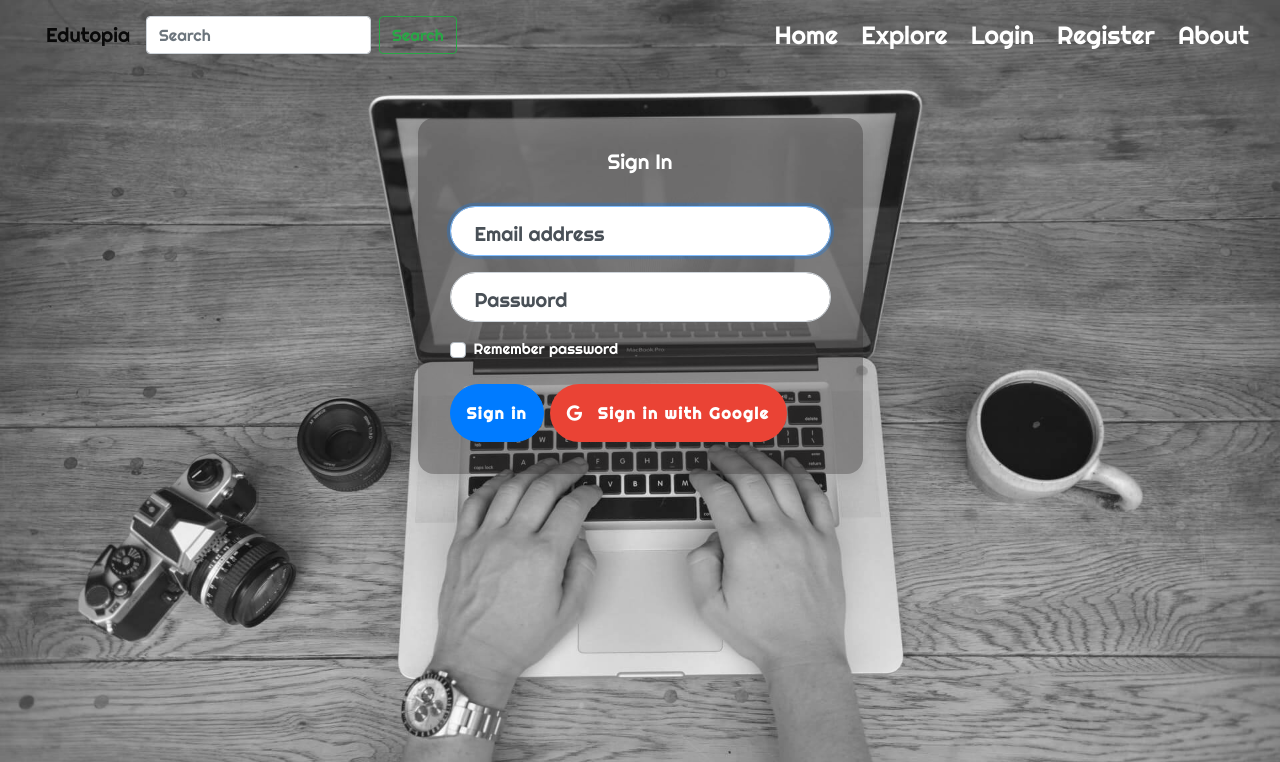
After one commit to Praful932/Edutopia, a Django app: page /login/ in a window 1280 px wide. The commit adds this page. Shown: the top 762 px of the page. Run offline with Django 3.2, Linux system fonts and the light colour scheme; some libraries are stand-ins or nearby versions.

Commit message:
Added login page

```diff
--- a/app/static/app/style1.css
+++ b/app/static/app/style1.css
@@ -1,12 +1,9 @@
 body
 {
-    background-image: url('pg1.jpg');
     background-repeat: no-repeat;
-    background-position: top;
     background-attachment: fixed;
     background-size: cover;
     font-family: 'Righteous', cursive;
-    font-size: 1.4em;
 }
 
 @media(max-width:963px) {
--- /dev/null
+++ b/app/static/app/styleomega.css
@@ -0,0 +1,148 @@
+body
+{
+    background-size: cover;
+    background-image: url('pg.jpg');
+    font-family: 'Righteous',cursive;
+    font-size: 25px;
+    background-attachment: fixed;
+    background-repeat: no-repeat;
+}
+.container
+{
+    font-size: 20px;
+}
+.card
+{
+    background:#31303069;
+}
+a:hover
+{
+  color:rgba(0, 0, 0, 0.5) !important;
+}
+
+:root {
+    --input-padding-x: 1.5rem;
+    --input-padding-y: .75rem;
+  }
+
+  .card-signin {
+    border: 0;
+    border-radius: 1rem;
+    box-shadow: 0 0.5rem 1rem 0 rgba(0, 0, 0, 0.1);
+  }
+
+  .card-signin .card-title {
+    margin-bottom: 2rem;
+    font-weight: 300;
+    font-size: 1.3rem;
+  }
+
+  .card-signin .card-body {
+    padding: 2rem;
+  }
+
+  .form-signin {
+    width: 100%;
+  }
+
+  .form-signin .btn {
+    font-size: 1rem;
+    border-radius: 5rem;
+    letter-spacing: .1rem;
+    font-weight: bold;
+    padding: 1rem;
+    transition: all 0.2s;
+  }
+
+  .form-label-group {
+    position: relative;
+    margin-bottom: 1rem;
+  }
+
+  .form-label-group input {
+    height: auto;
+    border-radius: 2rem;
+  }
+
+  .form-label-group>input,
+  .form-label-group>label {
+    padding: var(--input-padding-y) var(--input-padding-x);
+  }
+
+  .form-label-group>label {
+    position: absolute;
+    top: 0;
+    left: 0;
+    display: block;
+    width: 100%;
+    margin-bottom: 0;
+    /* Override default `<label>` margin */
+    line-height: 1.5;
+    color: #495057;
+    border: 1px solid transparent;
+    border-radius: .25rem;
+    transition: all .1s ease-in-out;
+  }
+
+  .form-label-group input::-webkit-input-placeholder {
+    color: transparent;
+  }
+
+  .form-label-group input:-ms-input-placeholder {
+    color: transparent;
+  }
+
+  .form-label-group input::-ms-input-placeholder {
+    color: transparent;
+  }
+
+  .form-label-group input::-moz-placeholder {
+    color: transparent;
+  }
+
+  .form-label-group input::placeholder {
+    color: transparent;
+  }
+
+  .form-label-group input:not(:placeholder-shown) {
+    padding-top: calc(var(--input-padding-y) + var(--input-padding-y) * (2 / 3));
+    padding-bottom: calc(var(--input-padding-y) / 3);
+  }
+
+  .form-label-group input:not(:placeholder-shown)~label {
+    padding-top: calc(var(--input-padding-y) / 3);
+    padding-bottom: calc(var(--input-padding-y) / 3);
+    font-size: 12px;
+    color: #777;
+  }
+
+  .btn-google {
+    color: white;
+    background-color: #ea4335;
+  }
+
+
+  /* Fallback for Edge
+  -------------------------------------------------- */
+
+  @supports (-ms-ime-align: auto) {
+    .form-label-group>label {
+      display: none;
+    }
+    .form-label-group input::-ms-input-placeholder {
+      color: #777;
+    }
+  }
+
+  /* Fallback for IE
+  -------------------------------------------------- */
+
+  @media all and (-ms-high-contrast: none),
+  (-ms-high-contrast: active) {
+    .form-label-group>label {
+      display: none;
+    }
+    .form-label-group input:-ms-input-placeholder {
+      color: #777;
+    }
+  }
--- a/app/templates/app/index.html
+++ b/app/templates/app/index.html
@@ -42,7 +42,7 @@ Edutopia
           <div class="card-body">
             <!-- <p class="card-text">Stuck Somewhere? Find a mentor nearby</p> -->
             <p class="card-text">Lorem ipsum dolor sit amet, consectetur</p>
-            <a href="#" class="btn btn-primary">Learn More</a>
+            <a href="" class="btn btn-primary">Learn More</a>
           </div>
         </div>
       </div>
@@ -68,7 +68,7 @@ Edutopia
   </div>
 </div>
 
-<button id="ab" type="button" class="btn btn-primary btn-lg btn-block">Our Vision</button>
+
 
 <div class="second card mx-auto text-center w-100" id="sec">
   <div class="card-header">
--- a/app/templates/app/layout.html
+++ b/app/templates/app/layout.html
@@ -4,9 +4,10 @@
 <head>
     <!-- Required meta tags -->
     <meta charset="utf-8">
-    <meta name="viewport" content="width=device-width, initial-scale=1, shrink-to-fit=no">
+    <meta name="viewport" content="width=device-width, initial-scale=1">
 
     <!-- Bootstrap CSS -->
+    <!-- No bootstrap Js -->
     <link rel="stylesheet" href="https://stackpath.bootstrapcdn.com/bootstrap/4.3.1/css/bootstrap.min.css"
         integrity="sha384-ggOyR0iXCbMQv3Xipma34MD+dH/1fQ784/j6cY/iJTQUOhcWr7x9JvoRxT2MZw1T" crossorigin="anonymous">
     <script src="https://ajax.aspnetcdn.com/ajax/jQuery/jquery-3.4.1.min.js"></script>
@@ -31,7 +32,7 @@
             <div class="navbar-nav navbar-right ml-auto wh">
                 <a class="nav-item nav-link" href="#" style="padding-right: 15px ; color:white;">Home</a>
                 <a class="nav-item nav-link" href="#" style="padding-right: 15px ; color:white">Explore</a>
-                <a class="nav-item nav-link" href="#" style="padding-right: 15px ; color:white">Login</a>
+                <a class="nav-item nav-link" href="{% url 'login' %}" style="padding-right: 15px ; color:white">Login</a>
                 <a class="nav-item nav-link" href="#" style="padding-right: 15px ; color:white">Register</a>
                 <a class="nav-item nav-link" href="#" style="padding-right: 15px ; color:white">About</a>
             </div>
--- /dev/null
+++ b/app/templates/app/login.html
@@ -0,0 +1,47 @@
+{% extends "app/layout.html" %}
+{% load static %}
+
+{% block head %}
+<link href="https://fonts.googleapis.com/css?family=Righteous&display=swap" rel="stylesheet">
+<link rel="stylesheet" href="{% static 'app/styleomega.css'%}">
+{% endblock %}
+
+{% block title %}
+Login
+{% endblock %}
+
+{% block body %}
+<!-- This snippet uses Font Awesome 5 Free as a dependency. You can download it at fontawesome.io! -->
+<div class="container">
+    <div class="row">
+        <div class="col-sm-9 col-md-7 col-lg-5 mx-auto">
+            <div class="card card-signin my-5">
+                <div class="card-body">
+                    <h5 class="card-title text-center" style="color: white;">Sign In</h5>
+                    <form class="form-signin">
+                        <div class="form-label-group">
+                            <input type="email" id="inputEmail" class="form-control" placeholder="Email address"
+                                required autofocus>
+                            <label for="inputEmail" style="text-align: left;">Email address</label>
+                        </div>
+
+                        <div class="form-label-group">
+                            <input type="password" id="inputPassword" class="form-control" placeholder="Password"
+                                required>
+                            <label for="inputPassword" style="text-align: left;">Password</label>
+                        </div>
+
+                        <div class="custom-control custom-checkbox mb-3">
+                            <input type="checkbox" class="custom-control-input" id="customCheck1">
+                            <label class="custom-control-label" for="customCheck1" style="color: white; font-size:15px;" >Remember password</label>
+                        </div>
+                        <button class="btn btn-lg btn-primary" type="submit">Sign in</button>
+                        <button class="btn  btn-google" type="submit" ><i
+                                class="fab fa-google mr-2"></i> Sign in with Google</button>
+                    </form>
+                </div>
+            </div>
+        </div>
+    </div>
+</div>
+{% endblock %}
--- a/app/urls.py
+++ b/app/urls.py
@@ -4,5 +4,6 @@ from . import views
 # django.urls expects an app as an argument
 
 urlpatterns=[
-    path("",views.index)
+    path("",views.index),
+    path("login/",views.login,name='login')
 ]
--- a/app/views.py
+++ b/app/views.py
@@ -3,3 +3,6 @@ from django.shortcuts import render
 # Create your views here.
 def index(request):
     return render(request,"app/index.html")
+
+def login(request):
+    return render(request,"app/login.html")
```
Also changed, not shown: app/templates/app/omega.html (added, +9 -0 lines), app/templates/app/alpha.html (added), app/templates/app/beta.html (added).
